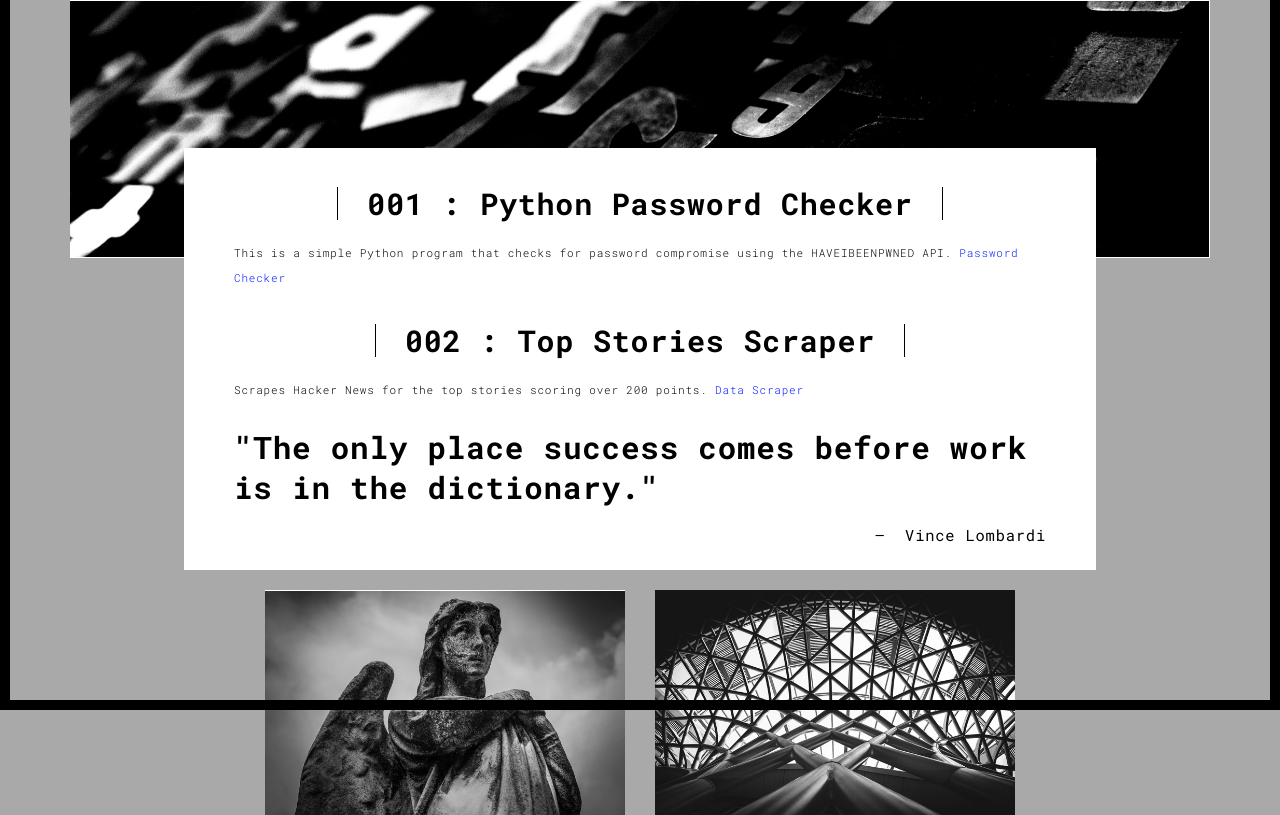
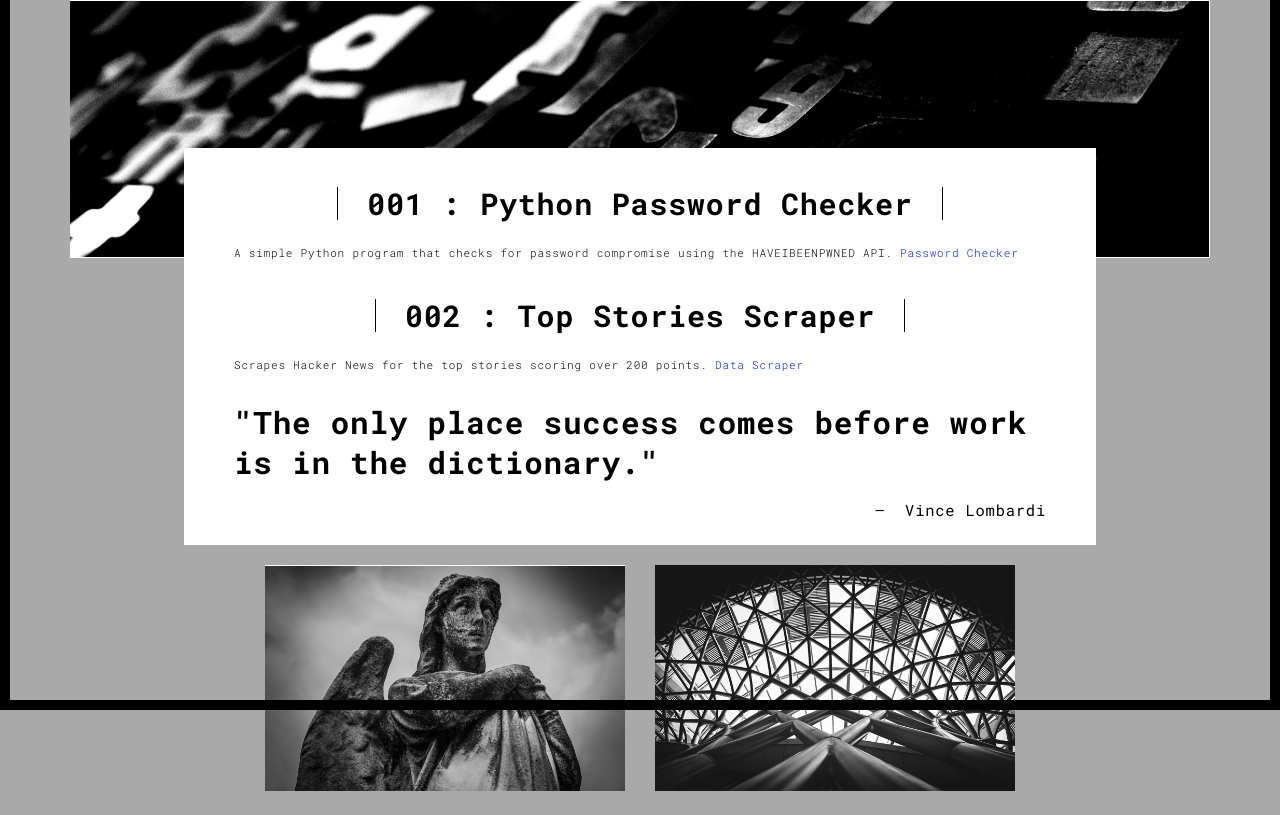
Before and after one commit to cainepavl/portfo, a Flask app: page /work.html in a window 1280 px wide. Shown: the part 90-905 px from the top of the page. Run offline with Flask 3, Linux system fonts and the light colour scheme; some libraries are stand-ins or nearby versions.

Commit message:
Update work.html

```diff
--- a/templates/work.html
+++ b/templates/work.html
@@ -67,7 +67,7 @@
           <div class="text-center">
             <h1 class="h2">001 : Python Password Checker</h1>
           </div>
-          <p>This is a simple Python program that checks for password compromise using the HAVEIBEENPWNED API. <a href="https://github.com/cainepavl/password_checker">Password Checker</a> </p>
+          <p>A simple Python program that checks for password compromise using the HAVEIBEENPWNED API. <a href="https://github.com/cainepavl/password_checker">Password Checker</a> </p>
            <div class="text-center">
             <h2 class="h2">002 : Top Stories Scraper</h2>
             </div>
```
